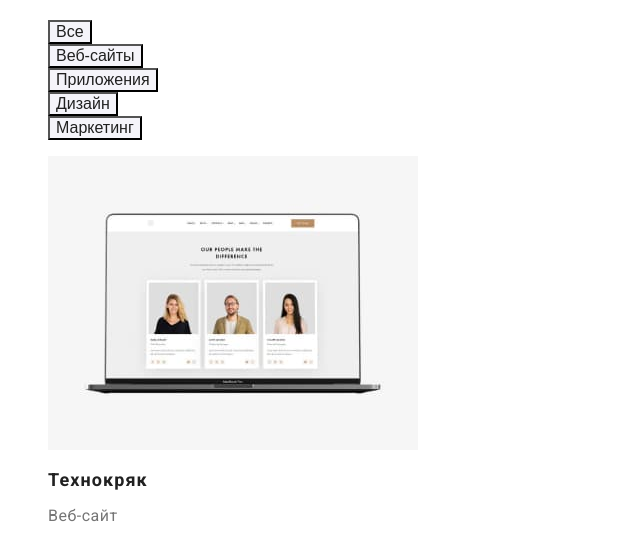
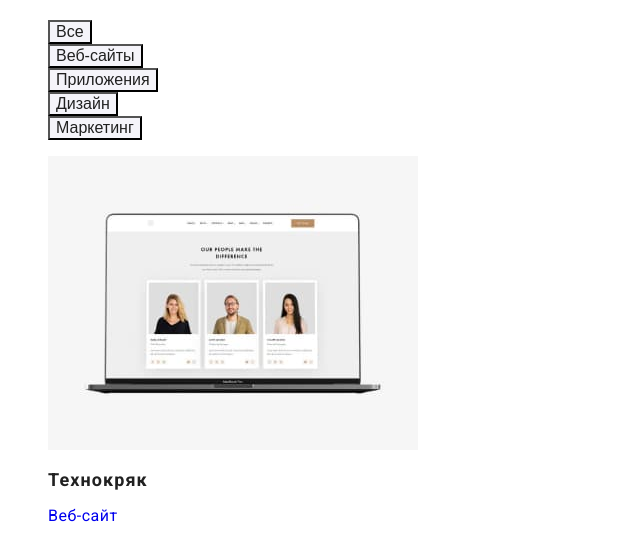
Before and after one commit to Olya08/goit-markup-hw-02, a plain HTML site: page portfolio.html in a window 1280 px wide. Shown: the part 227-766 px from the top of the page, without its empty margins (0-640 px from the left). Drawn offline with Linux system fonts and the light colour scheme.

Commit message:
Змінює колір

```diff
--- a/css/style.css
+++ b/css/style.css
@@ -181,7 +181,7 @@ button.primary {
   letter-spacing: 0.06em;
 }
 .portfolio .text {
-  color: var(--primary-text-color);
+  color: inherit;
   text-decoration: none;
   font-size: 16px;
   line-height: 1, 87;
```
